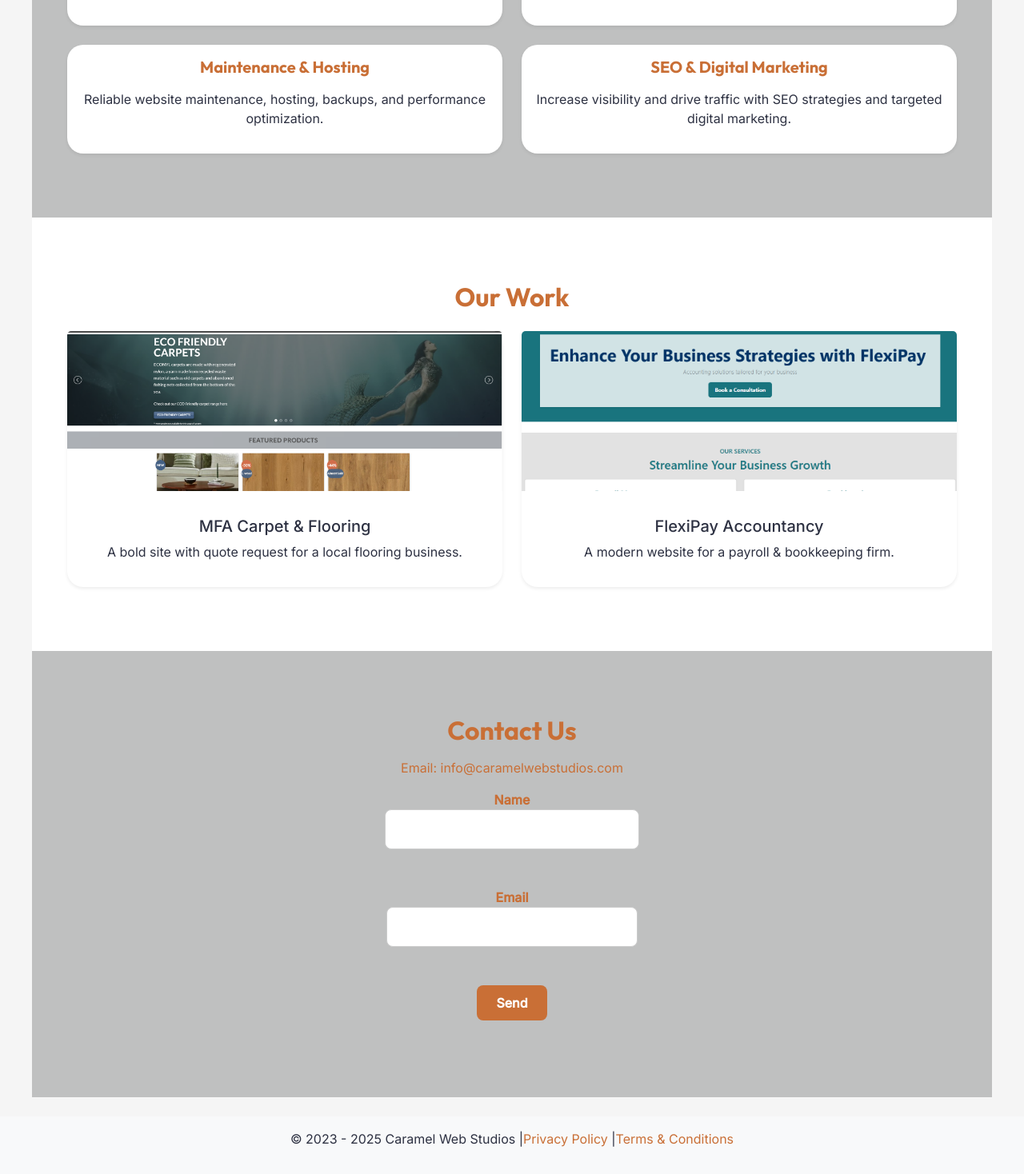
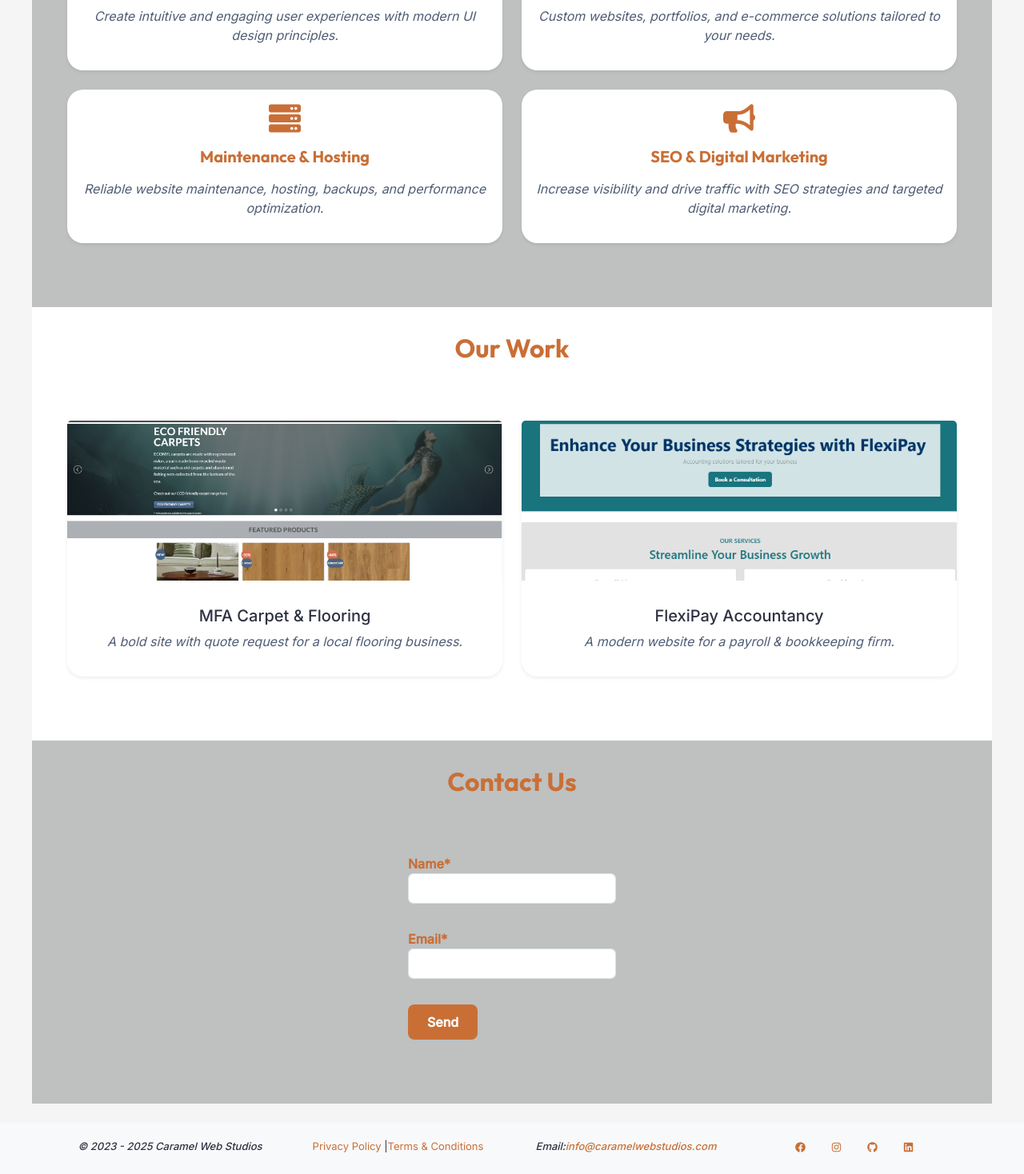
Before and after one commit to zarfishan20/CaramelWebStudios, a React (Create React App) app: page / in a window 1280 px wide. Shown: the part 782-2250 px from the top of the page at 80% size. Built offline with nearby package versions, Linux system fonts and the light colour scheme.

Commit message:
working website without social icons

```diff
--- a/package.json
+++ b/package.json
@@ -8,13 +8,12 @@
     "@testing-library/react": "^16.3.0",
     "@testing-library/user-event": "^13.5.0",
     "bootstrap": "^5.3.5",
-    "react": "^19.1.0",
+    "react": "^18.3.1",
     "react-bootstrap": "^2.10.9",
-    "react-dom": "^19.1.0",
+    "react-dom": "^18.3.1",
     "react-icons": "^5.5.0",
     "react-router-dom": "^7.5.0",
     "react-scripts": "5.0.1",
-    "react-swipeable-views": "^0.14.0",
     "web-vitals": "^2.1.4"
   },
   "scripts": {
--- a/src/App.css
+++ b/src/App.css
@@ -219,6 +219,12 @@
     color: var(--footer-text-color);
     padding: 20px 0;
     text-align: center;
+    font-size: small;
+      /* Flex centering for Col contents */
+  display: flex;
+  justify-content: center;
+  align-items: center;
+  flex-direction: column;
 
   }
 
@@ -235,7 +241,7 @@
 
   footer p {
     color: var(--accent-color);
-   font-weight: 400;
+   font-weight: 500;
     text-decoration: none;
     transition: color 0.3s ease;
   }
--- a/src/components/Contact.jsx
+++ b/src/components/Contact.jsx
@@ -1,23 +1,43 @@
 import React from "react";
 
 const Contact = () => (
-  <section id="contact" className="py-5 text-center">
-    <h2>Contact Us</h2>
-    <p>Email: <a href="mailto:info@caramelwebstudios.com">info@caramelwebstudios.com</a></p>
 
-    <form name="contact" method="POST" netlify>
-      <input type="hidden" name="form-name" value="contact" />
-      <p>
-        <label>Name <input type="text" name="name" required /></label>
-      </p>
-      <p>
-        <label>Email <input type="email" name="email" required /></label>
-      </p>
-      <p>
-        <button type="submit">Send</button>
-      </p>
-    </form>
-  </section>
+<>
+
+<h2 className=" text-center mb-4">Contact Us</h2>
+
+  <section id="contact" className="py-5 d-flex flex-column justify-content-center align-items-center">
+
+  <div  className="w-40">
+  <form name="contact" method="POST" netlify>
+    {/* Hidden input for Netlify */}
+    <input type="hidden" name="form-name" value="contact" />
+    <input type="hidden" name="bot-field" />
+
+
+    <div className="form-group">
+    <label htmlFor="name">
+        Name*
+        <input type="text" name="name" required className="form-control" />
+      </label>
+    </div>
+
+    <div className="form-group">
+      <label>
+        Email*
+        <input type="email" name="email" required className="form-control"/>
+      </label>
+    </div>
+
+    <div className="form-group">
+      <button type="submit">Send</button>
+    </div>
+  </form>
+</div>
+</section>
+
+</>
+
 );
 
 export default Contact;
--- a/src/components/Footer.jsx
+++ b/src/components/Footer.jsx
@@ -1,11 +1,61 @@
 import React from "react";
+import { Link } from "react-router-dom";
+import { Container, Row, Col } from "react-bootstrap";
+import { FaFacebook, FaInstagram, FaGithub, FaLinkedin } from 'react-icons/fa';
+
 
 const Footer = () => (
-  <footer className="text-center py-3 bg-light mt-4">
+  <footer className=" bg-light mt-4">
+    <Container>
+<Row className="g-4 ">
+<Col md={3} >
 
-<p>&copy; 2023 - {new Date().getFullYear()} Caramel Web Studios |
-   <a href="/privacy-policy">Privacy Policy</a> |
-    <a href="/terms-conditions">Terms & Conditions</a></p>
+<p >&copy; 2023 - {new Date().getFullYear()} Caramel Web Studios</p>
+
+</Col>
+<Col md={3} >
+<div>
+<Link to="/privacy-policy">Privacy Policy</Link> |
+<Link to="/terms-conditions">Terms & Conditions</Link>
+</div>
+
+</Col>
+
+
+<Col md={3} >
+
+ <p>  Email:
+    <a href="mailto:zali@caramelwebstudios.com"> info@caramelwebstudios.com</a>
+
+    </p>
+
+</Col>
+
+
+<Col md={3} >
+<div className="social-icons">
+              {/* Social Media Icons */}
+              <a href="https://www.facebook.com/your-profile" target="_blank" rel="noopener noreferrer" className="mx-3">
+                <FaFacebook className="icon-style" />
+              </a>
+              <a href="https://www.instagram.com/your-profile" target="_blank" rel="noopener noreferrer" className="mx-3">
+                <FaInstagram className="icon-style" />
+              </a>
+              <a href="https://github.com/your-profile" target="_blank" rel="noopener noreferrer" className="mx-3">
+                <FaGithub className="icon-style" />
+              </a>
+              <a href="https://www.linkedin.com/in/your-profile" target="_blank" rel="noopener noreferrer" className="mx-3">
+                <FaLinkedin className="icon-style" />
+              </a>
+            </div>
+
+
+</Col>
+
+
+</Row>
+
+</Container>
 
   </footer>
 );
--- a/src/components/Projects.jsx
+++ b/src/components/Projects.jsx
@@ -2,8 +2,12 @@ import React from "react";
 import { Container, Row, Col, Card } from "react-bootstrap";
 
 const Projects = () => (
+  <>
+<h2 className="text-center mb-4">Our Work</h2>
+
+
   <Container id="projects" className="py-5">
-    <h2 className="text-center mb-4">Our Work</h2>
+
     <Row className="g-4">
     <Col md={6}>
           <Card className="shadow-sm h-100">
@@ -39,6 +43,7 @@ const Projects = () => (
         </Col>
         </Row>
   </Container>
+  </>
 );
 
 export default Projects;
--- a/src/components/QuoteForm.jsx
+++ b/src/components/QuoteForm.jsx
@@ -2,8 +2,18 @@ import React from 'react';
 
 const QuoteForm = () => {
   return (
+
+
+
+<>
+
+<h2 className="text-center">Request a Quote</h2>
+
+
+
+
 <div className="section-container py-5">
-  <h2 className="text-center">Request a Quote</h2>
+
   <form
     name="quote-form"
     method="POST"
@@ -11,21 +21,75 @@ const QuoteForm = () => {
     netlify-honeypot="bot-field"
   >
     <input type="hidden" name="form-name" value="quote-form" />
-
+    <input type="hidden" name="bot-field" />
     <div className="form-group">
-      <label htmlFor="name">Name</label>
-      <input type="text" name="name" required className="form-control" />
+      <label htmlFor="name">Name*</label>
+      <input type="text" name="name" required placeholder="Name" className="form-control" />
     </div>
 
     <div className="form-group">
-      <label htmlFor="email">Email</label>
-      <input type="email" name="email" required className="form-control" />
+      <label htmlFor="email">Email*</label>
+      <input type="email" name="email" required placeholder="Email"className="form-control" />
     </div>
 
+
     <div className="form-group">
-      <label htmlFor="project-details">Project Details</label>
-      <textarea name="project-details" required className="form-control" />
+      <label htmlFor="company">Company Name (optional)</label>
+      <input type="text" name="company" placeholder="Your company name"className="form-control" />
     </div>
+
+      {/* Type of Website */}
+      <div className="form-group mb-3">
+          <label htmlFor="website-type">Type of Website*</label>
+          <select name="website-type" required className="form-control">
+            <option value="">Select...</option>
+            <option value="business">Business Website</option>
+            <option value="ecommerce">E-commerce Website</option>
+            <option value="portfolio">Portfolio Website</option>
+            <option value="blog">Blog</option>
+            <option value="other">Other</option>
+          </select>
+        </div>
+
+        {/* Features Required */}
+        <div className="form-group mb-3">
+          <label htmlFor="features">Required Features*</label>
+          <textarea
+            name="features"
+            placeholder="e.g. Contact form, payment gateway, social media integration, etc."
+            required
+            className="form-control"
+          />
+        </div>
+
+        {/* Budget Range */}
+        <div className="form-group mb-3">
+          <label htmlFor="budget">Budget Range*</label>
+          <select name="budget" required className="form-control">
+            <option value="">Select...</option>
+            <option value="under-500">Under $500</option>
+            <option value="500-1000">$500 - $1000</option>
+            <option value="1000-5000">$1000 - $5000</option>
+            <option value="5000-10000">$5000 - $10000</option>
+            <option value="above-10000">Above $10000</option>
+          </select>
+        </div>
+
+        {/* Timeline */}
+        <div className="form-group mb-3">
+          <label htmlFor="timeline">Preferred Timeline*</label>
+          <input type="text" name="timeline" placeholder="e.g. 4-6 weeks" required className="form-control" />
+        </div>
+
+        {/* Additional Notes */}
+        <div className="form-group mb-3">
+          <label htmlFor="notes">Additional Notes</label>
+          <textarea
+            name="notes"
+            placeholder="Any other details or requirements"
+            className="form-control"
+          />
+        </div>
 
     <div className="form-group">
       <button type="submit" className="btn btn-warning">
@@ -34,7 +98,7 @@ const QuoteForm = () => {
     </div>
   </form>
 </div>
-
+</>
   );
 };
 
--- a/src/components/Services.jsx
+++ b/src/components/Services.jsx
@@ -1,30 +1,55 @@
 import React from "react";
 import { Container, Row, Col, Card } from "react-bootstrap";
+import { FaPaintBrush, FaCode, FaServer, FaBullhorn } from "react-icons/fa";
+
+
+const iconStyle = {
+  color: "#c96f36",
+  fontSize: "2.5rem",
+  marginBottom: "1rem",
+};
+
 
 const Services = () => (
+
+<>
+<h2 className="text-center mb-4">Our Services</h2>
+
   <Container id="services" className="py-5">
-    <h2 className="text-center mb-4">Our Services</h2>
+
     <Row className="g-4">
   <Col md={6}>
     <Card className="p-3 shadow-sm text-center h-100">
+    <div className="d-flex justify-content-center">
+    <FaPaintBrush style={iconStyle} />
+    </div>
       <h5>UX/UI Design</h5>
       <p>Create intuitive and engaging user experiences with modern UI design principles.</p>
     </Card>
   </Col>
   <Col md={6}>
     <Card className="p-3 shadow-sm text-center h-100">
+    <div className="d-flex justify-content-center">
+    <FaCode style={iconStyle} />
+    </div>
       <h5>Web Development</h5>
       <p>Custom websites, portfolios, and e-commerce solutions tailored to your needs.</p>
     </Card>
   </Col>
   <Col md={6}>
     <Card className="p-3 shadow-sm text-center h-100">
+    <div className="d-flex justify-content-center">
+    <FaServer style={iconStyle} />
+    </div>
       <h5>Maintenance & Hosting</h5>
       <p>Reliable website maintenance, hosting, backups, and performance optimization.</p>
     </Card>
   </Col>
   <Col md={6}>
     <Card className="p-3 shadow-sm text-center h-100">
+    <div className="d-flex justify-content-center">
+    <FaBullhorn style={iconStyle} />
+    </div>
       <h5>SEO & Digital Marketing</h5>
       <p>Increase visibility and drive traffic with SEO strategies and targeted digital marketing.</p>
     </Card>
@@ -32,8 +57,9 @@ const Services = () => (
 </Row>
 
 
+  </Container>
 
-  </Container>
+  </>
 );
 
 export default Services;
--- a/src/index.css
+++ b/src/index.css
@@ -51,6 +51,11 @@ body {
     margin-top 0.3s ease-in-out;
 }
 
+p{
+color: var(--link-hover-color);
+font-style: italic;
+
+}
 
 /* Light Section */
 .section-light {
--- a/src/pages/Pricing.jsx
+++ b/src/pages/Pricing.jsx
@@ -1,5 +1,5 @@
 import React from 'react';
-import { Container, Row, Col, Card, Button, Tabs, Tab }  from 'react-bootstrap';
+import { Container, Row, Col, Card, Tabs, Tab }  from 'react-bootstrap';
 
 
 const packages = {
@@ -89,8 +89,12 @@ const packages = {
 
 const PricingPage = () => {
   return (
+
+<>
+
+<h2 className="text-center mb-5">Our Packages</h2>
+
     <Container className="py-5">
-      <h2 className="text-center mb-5">Our Packages</h2>
 
       <Tabs defaultActiveKey="webDevelopment" className="mb-4 justify-content-center" fill>
         <Tab eventKey="webDevelopment" title="Web Development & Design">
@@ -104,6 +108,8 @@ const PricingPage = () => {
         </Tab>
       </Tabs>
     </Container>
+    </>
+
   );
 };
 
@@ -121,7 +127,7 @@ const Section = ({ title, data }) => (
                   <li key={idx} className="mb-2">• {feature}</li>
                 ))}
               </ul>
-              <Button  className="mt-3 w-100">Buy</Button>
+              <a  href='/quote' className="mt-3 w-100">Learn More</a>
             </Card.Body>
           </Card>
         </Col>
```
Also changed, not shown: src/pages/ProjectsPage.jsx (+65 -3 lines), public/images/alchemy.png (added), 1 other file (tests, documents, lock files or other folders).
